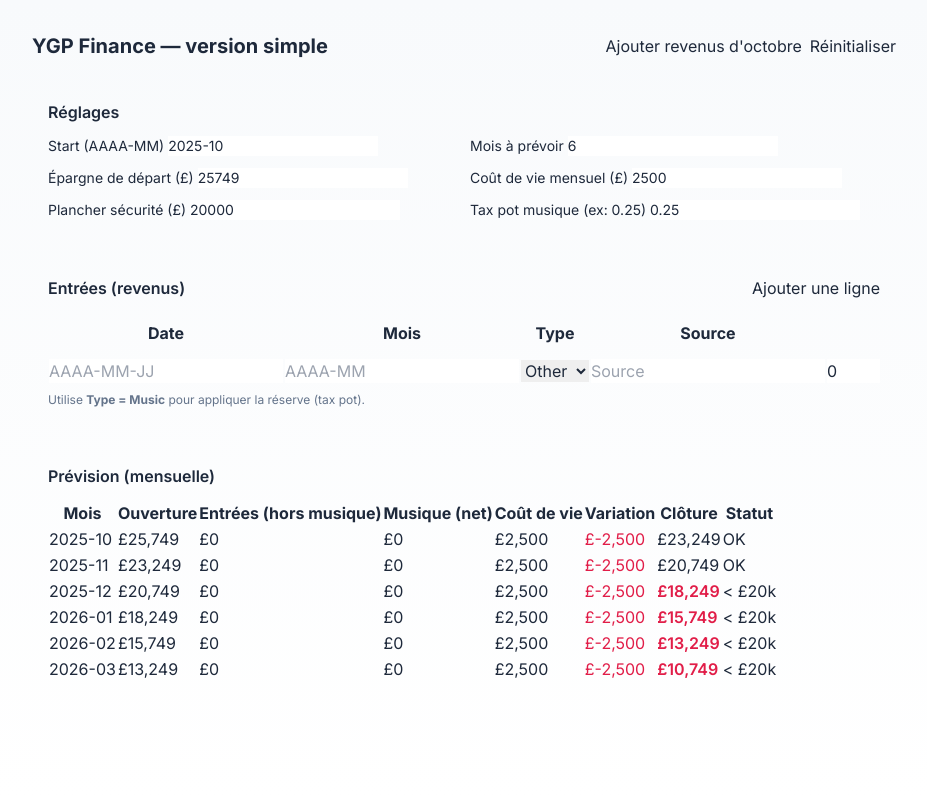
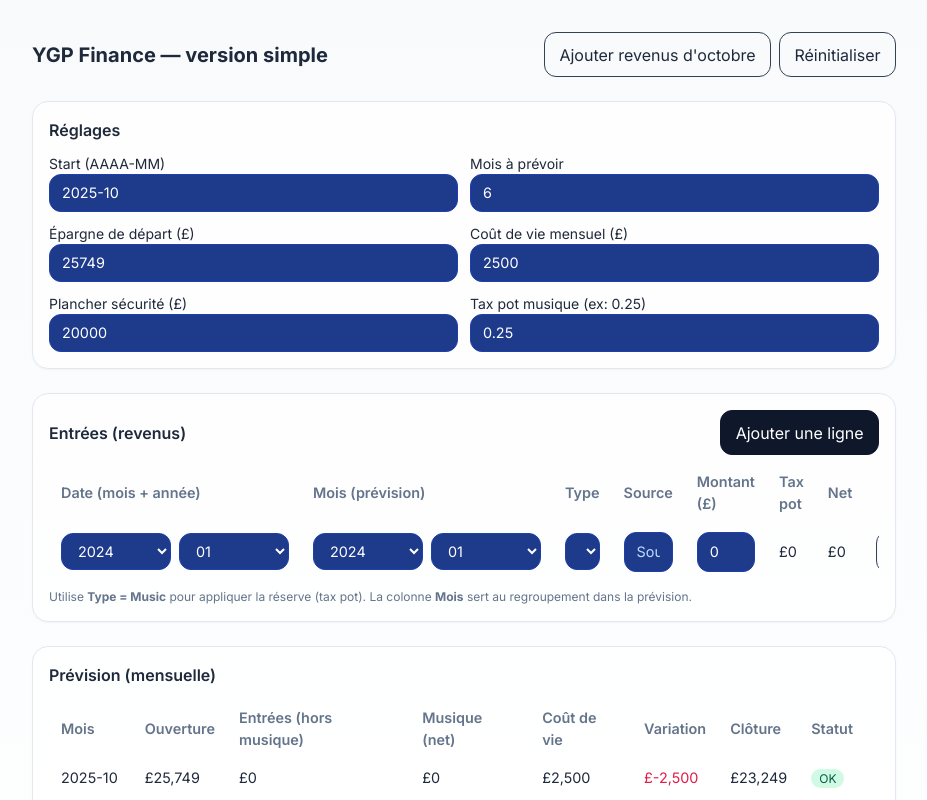
Before and after one commit to yourghostproject/finance, a plain HTML site: page index.html in a window 1280 px wide. Both pictures are taken after a click on the button "Ajouter une ligne". Shown: the top 800 px of the page, without its empty margins (176-1103 px from the left). Drawn offline with nearby package versions, Linux system fonts and the light colour scheme.

Commit message:
Update index.html

```diff
--- a/index.html
+++ b/index.html
@@ -8,18 +8,34 @@
   <link href="https://fonts.googleapis.com/css2?family=Inter:wght@400;600;700&display=swap" rel="stylesheet">
   <style>
     html,body{font-family:Inter,system-ui,-apple-system,Segoe UI,Roboto,Arial}
-    .card{ @apply bg-white/80 dark:bg-slate-900/70 backdrop-blur rounded-2xl border border-slate-200 dark:border-slate-700 shadow-sm; }
-    .input{ @apply w-full rounded-xl border border-slate-300 dark:border-slate-700 bg-white dark:bg-slate-900 px-3 py-2 text-sm; }
-    .btn{ @apply inline-flex items-center justify-center px-3.5 py-2.5 rounded-xl text-sm font-medium border border-slate-300 dark:border-slate-700 bg-slate-50 hover:bg-slate-100 dark:bg-slate-800 dark:hover:bg-slate-700; }
-    .btn-primary{ @apply bg-slate-900 text-white border-slate-900 hover:bg-black; }
-    .pill-ok{ @apply text-emerald-700 bg-emerald-100 px-2 py-0.5 rounded-full text-xs; }
-    .pill-alert{ @apply text-rose-700 bg-rose-100 px-2 py-0.5 rounded-full text-xs; }
-    .table{ @apply w-full text-sm; }
-    .table th{ @apply text-left font-semibold text-slate-500; }
-    .table td,.table th{ @apply px-3 py-2; }
+    /* Inputs bleus lisibles */
+    .input-blue{
+      background:#1e3a8a; /* blue-800 */
+      color:#fff;
+      border:1px solid #1e40af; /* blue-900 */
+      border-radius:0.75rem;
+      padding:0.5rem 0.75rem;
+      width:100%;
+      font-size:0.9rem;
+    }
+    .input-blue::placeholder{ color:#bfdbfe; } /* blue-200 */
+    .input-blue:focus{ outline:2px solid #60a5fa; } /* blue-400 */
+    .btn{display:inline-flex;align-items:center;justify-content:center;padding:0.6rem 0.9rem;border-radius:0.75rem;border:1px solid #334155;background:#f8fafc}
+    .btn:hover{background:#f1f5f9}
+    .btn-primary{background:#0f172a;color:#fff;border-color:#0f172a}
+    .btn-primary:hover{background:#020617}
+    .card{background:rgba(255,255,255,.85);border:1px solid #e2e8f0;border-radius:1rem;box-shadow:0 1px 2px rgba(0,0,0,.04)}
+    .pill-ok{color:#065f46;background:#d1fae5;padding:2px 8px;border-radius:999px;font-size:12px}
+    .pill-alert{color:#9f1239;background:#ffe4e6;padding:2px 8px;border-radius:999px;font-size:12px}
+    .table{width:100%;font-size:0.9rem}
+    .table th{ text-align:left; color:#64748b; font-weight:600; }
+    .table td,.table th{ padding:0.5rem 0.75rem; }
+    /* petits selects alignés */
+    .select-pair{display:flex;gap:8px}
+    .select-pair select{min-width:110px}
   </style>
 </head>
-<body class="min-h-screen bg-gradient-to-b from-slate-50 to-white dark:from-slate-950 dark:to-slate-900 text-slate-800 dark:text-slate-100">
+<body class="min-h-screen bg-gradient-to-b from-slate-50 to-white text-slate-800">
   <div class="max-w-4xl mx-auto px-4 py-8 space-y-6">
 
     <header class="flex items-center justify-between">
@@ -35,22 +51,22 @@
       <h2 class="text-base font-semibold mb-3">Réglages</h2>
       <div class="grid sm:grid-cols-2 gap-3">
         <label class="text-sm">Start (AAAA-MM)
-          <input id="startMonth" class="input" value="2025-10" />
+          <input id="startMonth" class="input-blue" value="2025-10" />
         </label>
         <label class="text-sm">Mois à prévoir
-          <input id="months" type="number" class="input" value="6" />
+          <input id="months" type="number" class="input-blue" value="6" />
         </label>
         <label class="text-sm">Épargne de départ (£)
-          <input id="starting" type="number" class="input" value="25749" />
+          <input id="starting" type="number" class="input-blue" value="25749" />
         </label>
         <label class="text-sm">Coût de vie mensuel (£)
-          <input id="living" type="number" class="input" value="2500" />
+          <input id="living" type="number" class="input-blue" value="2500" />
         </label>
         <label class="text-sm">Plancher sécurité (£)
-          <input id="floor" type="number" class="input" value="20000" />
+          <input id="floor" type="number" class="input-blue" value="20000" />
         </label>
         <label class="text-sm">Tax pot musique (ex: 0.25)
-          <input id="taxRate" type="number" step="0.01" class="input" value="0.25" />
+          <input id="taxRate" type="number" step="0.01" class="input-blue" value="0.25" />
         </label>
       </div>
     </section>
@@ -65,8 +81,8 @@
         <table class="table" id="incomeTable">
           <thead>
             <tr>
-              <th>Date</th>
-              <th>Mois</th>
+              <th>Date (mois + année)</th>
+              <th>Mois (prévision)</th>
               <th>Type</th>
               <th>Source</th>
               <th>Montant (£)</th>
@@ -78,7 +94,7 @@
           <tbody id="incomeBody"></tbody>
         </table>
       </div>
-      <p class="text-xs text-slate-500 mt-2">Utilise <b>Type = Music</b> pour appliquer la réserve (tax pot).</p>
+      <p class="text-xs text-slate-500 mt-2">Utilise <b>Type = Music</b> pour appliquer la réserve (tax pot). La colonne <b>Mois</b> sert au regroupement dans la prévision.</p>
     </section>
 
     <!-- 3) Prévision claire -->
@@ -106,10 +122,14 @@
   </div>
 
 <script>
-const STORAGE='ygp_finance_simple_v1';
+const STORAGE='ygp_finance_simple_v2';
 let state = JSON.parse(localStorage.getItem(STORAGE)||'{}');
-if(!state.settings){ state={settings:{startMonth:'2025-10',months:6,starting:25749,living:2500,floor:20000,taxRate:0.25}, incomes:[]}; }
-
+if(!state.settings){
+  state = {
+    settings:{startMonth:'2025-10',months:6,starting:25749,living:2500,floor:20000,taxRate:0.25},
+    incomes:[]
+  };
+}
 const el={
   startMonth:document.getElementById('startMonth'),
   months:document.getElementById('months'),
@@ -123,37 +143,153 @@ const el={
   btnSeed:document.getElementById('btnSeed'),
   btnReset:document.getElementById('btnReset')
 };
+function save(){ localStorage.setItem(STORAGE, JSON.stringify(state)); }
+function monthsFrom(start, n){
+  const [Y,M]=start.split('-').map(Number);
+  const d=new Date(Y,M-1,1);
+  const out=[];
+  for(let i=0;i<n;i++){ out.push(`${d.getFullYear()}-${String(d.getMonth()+1).padStart(2,'0')}`); d.setMonth(d.getMonth()+1); }
+  return out;
+}
+function renderSettings(){
+  const s=state.settings;
+  el.startMonth.value=s.startMonth;
+  el.months.value=s.months;
+  el.starting.value=s.starting;
+  el.living.value=s.living;
+  el.floor.value=s.floor;
+  el.taxRate.value=s.taxRate;
+}
+function readSettings(){
+  const s=state.settings;
+  s.startMonth=el.startMonth.value.trim();
+  s.months=parseInt(el.months.value||6,10);
+  s.starting=parseFloat(el.starting.value||0);
+  s.living=parseFloat(el.living.value||0);
+  s.floor=parseFloat(el.floor.value||0);
+  s.taxRate=parseFloat(el.taxRate.value||0.25);
+  save(); render();
+}
 
-function save(){ localStorage.setItem(STORAGE, JSON.stringify(state)); }
-function monthsFrom(start, n){ const [Y,M]=start.split('-').map(Number); const d=new Date(Y,M-1,1); const out=[]; for(let i=0;i<n;i++){ out.push(`${d.getFullYear()}-${String(d.getMonth()+1).padStart(2,'0')}`); d.setMonth(d.getMonth()+1); } return out; }
+/* helpers dropdown */
+function yearOptions(start=2024,end=2028){
+  const a=[]; for(let y=start;y<=end;y++) a.push(`<option value="${y}">${y}</option>`); return a.join('');
+}
+function monthOptions(){
+  const names=['01','02','03','04','05','06','07','08','09','10','11','12'];
+  return names.map((m,i)=>`<option value="${m}">${m}</option>`).join('');
+}
+function makeSelectPair(currentYYYYMM, attrs){
+  const [yy,mm] = (currentYYYYMM||'').split('-');
+  return `
+    <div class="select-pair">
+      <select class="input-blue" ${attrs} data-part="year">
+        ${yearOptions()}
+      </select>
+      <select class="input-blue" ${attrs} data-part="month">
+        ${monthOptions()}
+      </select>
+    </div>
+  `;
+}
+function setPairValues(container, yymm){
+  const [yy,mm]=(yymm||'').split('-');
+  const y=container.querySelector('select[data-part="year"]');
+  const m=container.querySelector('select[data-part="month"]');
+  if(yy) y.value=yy; if(mm) m.value=mm;
+}
+function pairToYYYYMM(container){
+  const y=container.querySelector('select[data-part="year"]').value;
+  const m=container.querySelector('select[data-part="month"]').value;
+  return `${y}-${m}`;
+}
 
-function renderSettings(){ const s=state.settings; el.startMonth.value=s.startMonth; el.months.value=s.months; el.starting.value=s.starting; el.living.value=s.living; el.floor.value=s.floor; el.taxRate.value=s.taxRate; }
-function readSettings(){ const s=state.settings; s.startMonth=el.startMonth.value.trim(); s.months=parseInt(el.months.value||6,10); s.starting=parseFloat(el.starting.value||0); s.living=parseFloat(el.living.value||0); s.floor=parseFloat(el.floor.value||0); s.taxRate=parseFloat(el.taxRate.value||0.25); save(); render(); }
+/* table income */
+function addRow(row){
+  state.incomes.push(row||{date:'',month:'',type:'Other',source:'',gross:0});
+  save(); renderIncome(); renderForecast();
+}
+function delRow(i){ state.incomes.splice(i,1); save(); render(); }
+function renderIncome(){
+  el.incomeBody.innerHTML='';
+  state.incomes.forEach((r,i)=>{
+    const isMusic = r.type==='Music';
+    const tax = isMusic ? (Number(r.gross)||0) * state.settings.taxRate : 0;
+    const net = (Number(r.gross)||0) - tax;
 
-function addRow(row){ state.incomes.push(row||{date:'',month:'',type:'Other',source:'',gross:0}); save(); renderIncome(); renderForecast(); }
-function delRow(i){ state.incomes.splice(i,1); save(); render(); }
-
-function renderIncome(){ el.incomeBody.innerHTML=''; state.incomes.forEach((r,i)=>{ const isMusic=(r.type==='Music'); const tax=isMusic? (r.gross||0)*state.settings.taxRate:0; const net=(r.gross||0)-tax; const tr=document.createElement('tr'); tr.innerHTML=`
-  <td><input class="input" value="${r.date||''}" data-i="${i}" data-k="date" placeholder="AAAA-MM-JJ"></td>
-  <td><input class="input" value="${r.month||''}" data-i="${i}" data-k="month" placeholder="AAAA-MM"></td>
+    const tr=document.createElement('tr');
+    tr.innerHTML = `
       <td>
-    <select class="input" data-i="${i}" data-k="type">
+        ${makeSelectPair(r.date? r.date.slice(0,7):'', `data-i="${i}" data-field="date"`)}
+      </td>
+      <td>
+        ${makeSelectPair(r.month||'', `data-i="${i}" data-field="month"`)}
+      </td>
+      <td>
+        <select class="input-blue" data-i="${i}" data-k="type">
           <option ${r.type==='Music'?'selected':''}>Music</option>
           <option ${r.type==='Salary'?'selected':''}>Salary</option>
           <option ${r.type==='Other'?'selected':''}>Other</option>
         </select>
       </td>
-  <td><input class="input" value="${r.source||''}" data-i="${i}" data-k="source" placeholder="Source"></td>
-  <td><input class="input" type="number" value="${r.gross||0}" data-i="${i}" data-k="gross"></td>
+      <td><input class="input-blue" value="${r.source||''}" data-i="${i}" data-k="source" placeholder="Source"></td>
+      <td><input class="input-blue" type="number" value="${r.gross||0}" data-i="${i}" data-k="gross" placeholder="0"></td>
       <td>£${tax.toLocaleString()}</td>
       <td>£${net.toLocaleString()}</td>
-  <td><button class="btn" data-del="${i}">Suppr</button></td>`; el.incomeBody.appendChild(tr); }); }
+      <td><button class="btn" data-del="${i}">Suppr</button></td>
+    `;
+    el.incomeBody.appendChild(tr);
 
-el.incomeBody.addEventListener('input', (e)=>{ const t=e.target; const i=+t.getAttribute('data-i'); const k=t.getAttribute('data-k'); if(Number.isInteger(i) && k){ let v=t.value; if(k==='gross') v=parseFloat(v||0); state.incomes[i][k]=v; save(); render(); }});
-el.incomeBody.addEventListener('click', (e)=>{ const b=e.target.closest('button[data-del]'); if(b){ delRow(+b.getAttribute('data-del')); }});
+    // set selects current values
+    setPairValues(tr.querySelector(`[data-field="date"][data-i="${i}"]`).parentElement, r.date? r.date.slice(0,7):'');
+    setPairValues(tr.querySelector(`[data-field="month"][data-i="${i}"]`).parentElement, r.month||'');
+  });
+}
 
+/* listeners income */
+el.incomeBody.addEventListener('change', (e)=>{
+  const sel = e.target.closest('select');
+  const input = e.target.closest('input');
+  const del = e.target.closest('button[data-del]');
+  if(del){ delRow(+del.getAttribute('data-del')); return; }
+
+  if(sel && sel.hasAttribute('data-i') && sel.hasAttribute('data-field')){
+    const i = +sel.getAttribute('data-i');
+    const field = sel.getAttribute('data-field'); // "date" or "month"
+    const container = sel.closest('.select-pair').parentElement; // td
+    const yymm = pairToYYYYMM(container.querySelector('.select-pair'));
+    if(field==='date'){ state.incomes[i].date = `${yymm}-01`; }
+    if(field==='month'){ state.incomes[i].month = yymm; }
+    save(); render();
+    return;
+  }
+  if(input && input.hasAttribute('data-i')){
+    const i = +input.getAttribute('data-i');
+    const k = input.getAttribute('data-k');
+    let v = input.value;
+    if(k==='gross') v = parseFloat(v||0);
+    state.incomes[i][k] = v;
+    save(); render();
+  }
+});
+
+/* forecast */
 function sum(arr, fn){ return arr.reduce((a,b)=>a+(fn(b)||0),0); }
-function renderForecast(){ const s=state.settings; const months=monthsFrom(s.startMonth,s.months); let opening=s.starting; el.forecastBody.innerHTML=''; months.forEach(m=>{ const rows=state.incomes.filter(r=>r.month===m); const nonMusic=sum(rows,r=> r.type!=='Music'? +r.gross:0); const musicNet=sum(rows,r=> r.type==='Music'? (+r.gross - (+r.gross*s.taxRate)):0 ); const inflows=nonMusic+musicNet; const change=inflows - s.living; const closing=opening + change; const ok=closing>=s.floor; const tr=document.createElement('tr'); tr.innerHTML=`
+function renderForecast(){
+  const s=state.settings;
+  const months=monthsFrom(s.startMonth,s.months);
+  let opening=s.starting;
+  el.forecastBody.innerHTML='';
+  months.forEach(m=>{
+    const rows=state.incomes.filter(r=>r.month===m);
+    const nonMusic=sum(rows,r=> r.type!=='Music'? +r.gross:0);
+    const musicNet=sum(rows,r=> r.type==='Music'? (+r.gross - (+r.gross*s.taxRate)):0 );
+    const inflows=nonMusic+musicNet;
+    const change=inflows - s.living;
+    const closing=opening + change;
+    const ok=closing>=s.floor;
+    const tr=document.createElement('tr');
+    tr.innerHTML=`
       <td>${m}</td>
       <td>£${opening.toLocaleString()}</td>
       <td>£${nonMusic.toLocaleString()}</td>
@@ -161,17 +297,31 @@ function renderForecast(){ const s=state.settings; const months=monthsFrom(s.sta
       <td>£${s.living.toLocaleString()}</td>
       <td class="${change<0?'text-rose-600':''}">£${change.toLocaleString()}</td>
       <td class="${ok?'':'text-rose-600 font-semibold'}">£${closing.toLocaleString()}</td>
-  <td><span class="${ok?'pill-ok':'pill-alert'}">${ok?'OK':'< £20k'}</span></td>`; el.forecastBody.appendChild(tr); opening=closing; }); }
-
+      <td><span class="${ok?'pill-ok':'pill-alert'}">${ok?'OK':'< £20k'}</span></td>
+    `;
+    el.forecastBody.appendChild(tr);
+    opening=closing;
+  });
+}
 function render(){ renderSettings(); renderIncome(); renderForecast(); }
 
-// Buttons
+/* Buttons */
 el.btnAddRow.addEventListener('click',()=> addRow());
-el.btnSeed.addEventListener('click',()=>{ addRow({date:'2025-10-01',month:'2025-10',type:'Other',source:'Flat deposit refund',gross:1000}); addRow({date:'2025-10-01',month:'2025-10',type:'Salary',source:'Final PAYE salary',gross:3300}); });
-el.btnReset.addEventListener('click',()=>{ if(confirm('Tout réinitialiser ?')){ state={settings:{startMonth:'2025-10',months:6,starting:25749,living:2500,floor:20000,taxRate:0.25}, incomes:[]}; save(); render(); }});
+el.btnSeed.addEventListener('click',()=>{
+  addRow({date:'2025-10-01',month:'2025-10',type:'Other',source:'Flat deposit refund',gross:1000});
+  addRow({date:'2025-10-01',month:'2025-10',type:'Salary',source:'Final PAYE salary',gross:3300});
+});
+el.btnReset.addEventListener('click',()=>{
+  if(confirm('Tout réinitialiser ?')){
+    state={settings:{startMonth:'2025-10',months:6,starting:25749,living:2500,floor:20000,taxRate:0.25}, incomes:[]};
+    save(); render();
+  }
+});
 
-// Settings change listeners
-['startMonth','months','starting','living','floor','taxRate'].forEach(id=>{ document.getElementById(id).addEventListener('change', readSettings); });
+/* settings change */
+['startMonth','months','starting','living','floor','taxRate'].forEach(id=>{
+  document.getElementById(id).addEventListener('change', readSettings);
+});
 
 render();
 </script>
```
Lines whose indentation alone changed are shown as unchanged.
